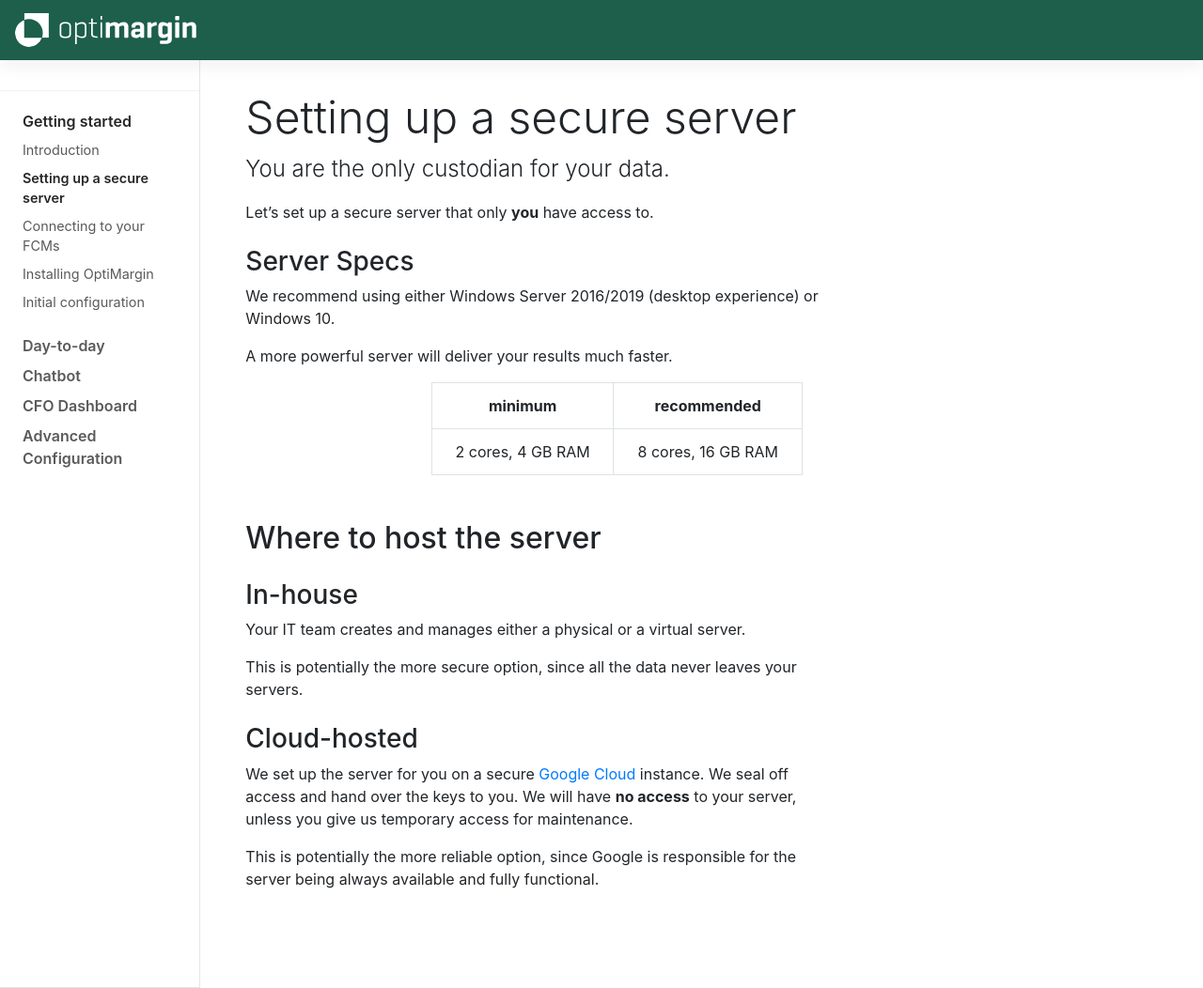
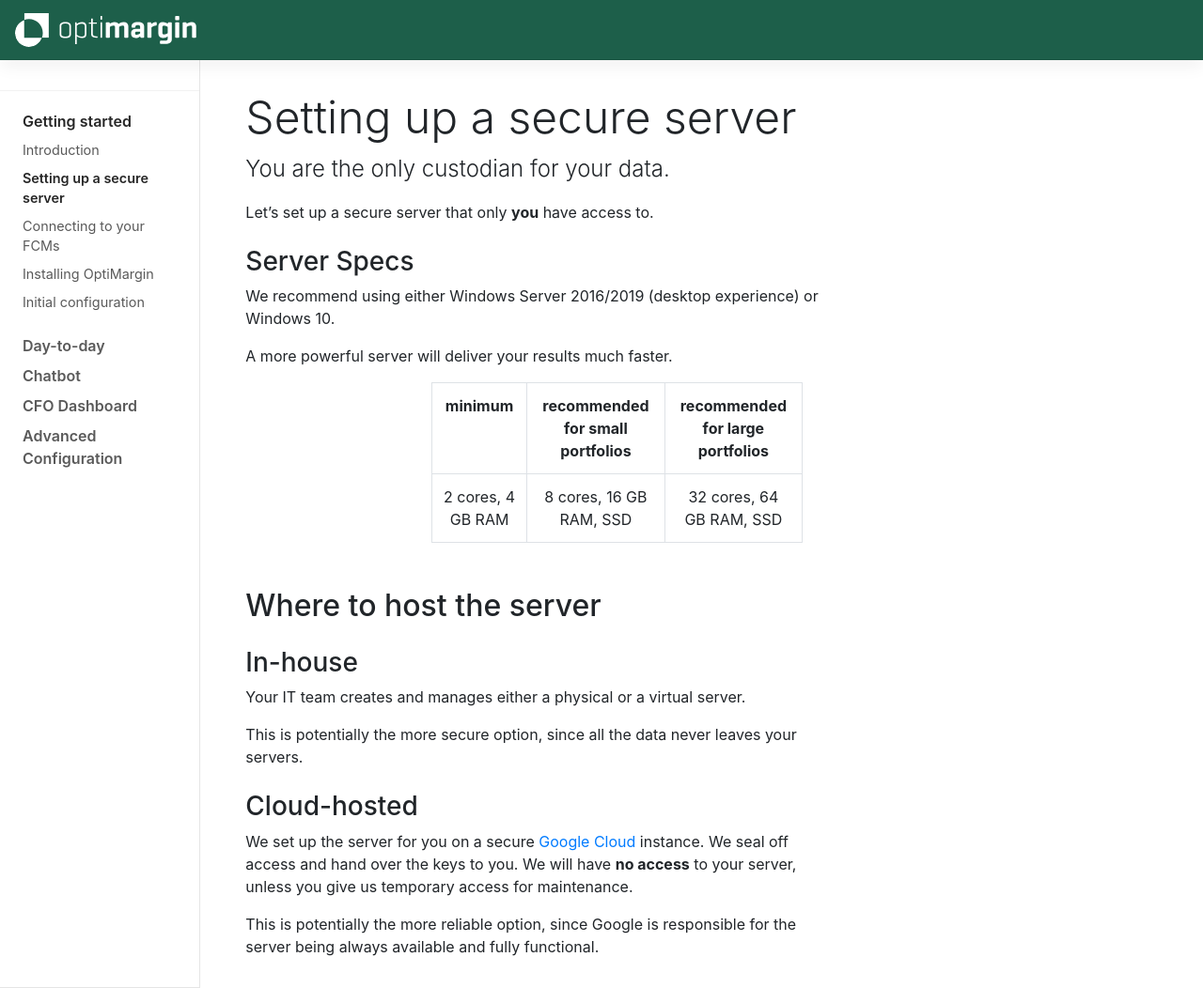
Before and after one commit to optimargin/optimargin.github.io, a Jekyll site: the page built from docs/getting-started/secure-server.md, in a window 1280 px wide and 1052 px high. Shown: the whole window at 94% size. Built offline with Jekyll 4.4.1, drawn with Linux system fonts in a browser that asks for light colours.

Commit message:
updated specs

```diff
--- a/docs/getting-started/secure-server.md
+++ b/docs/getting-started/secure-server.md
@@ -19,9 +19,9 @@ A more powerful server will deliver your results much faster.
 <div class="half-table">
 {% capture markdown %}
 
-| minimum | recommended |
-|:-----------------:|:-------------------:|
-| 2 cores, 4 GB RAM | 8 cores, 16 GB RAM |
+| minimum | recommended for small portfolios | recommended for large portfolios |
+|:-----------------:|:-------------------:|:-------------------:|
+| 2 cores, 4 GB RAM | 8 cores, 16 GB RAM, SSD | 32 cores, 64 GB RAM, SSD |
 
 {% endcapture %}
 {{ markdown | markdownify }}
```
